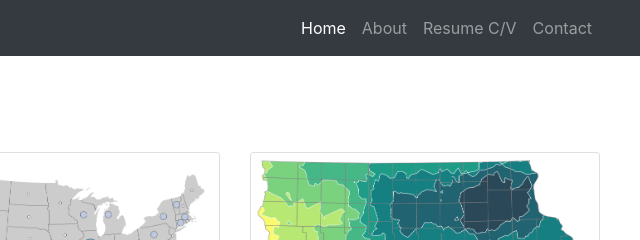
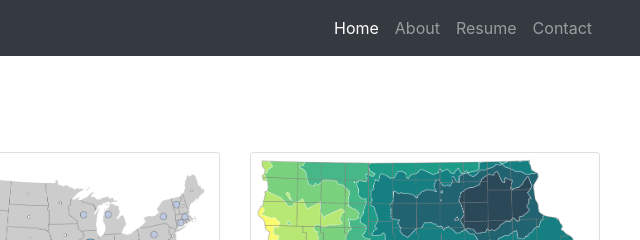
Before and after one commit to geog3540/CTA-L-Ridership-Mapping-lajiricek-, a website: page index.html in a window 1280 px wide. Shown: the top 240 px of the page, 595-1235 px from the left. Drawn offline with Linux system fonts and the light colour scheme.

Commit message:
Update index.html

```diff
--- a/index.html
+++ b/index.html
@@ -38,7 +38,7 @@
               <a class="nav-link" href="bio3540.html">About</a>
             </li>
             <li class="nav-item">
-              <a class="nav-link" href="files/tempfor3540.pdf">Resume C/V</a>
+              <a class="nav-link" href="files/tempfor3540.pdf">Resume</a>
             </li>
             <li class="nav-item">
               <a class="nav-link" href="mailto:louis-jiricek@uiowa.edu">Contact</a>
```
